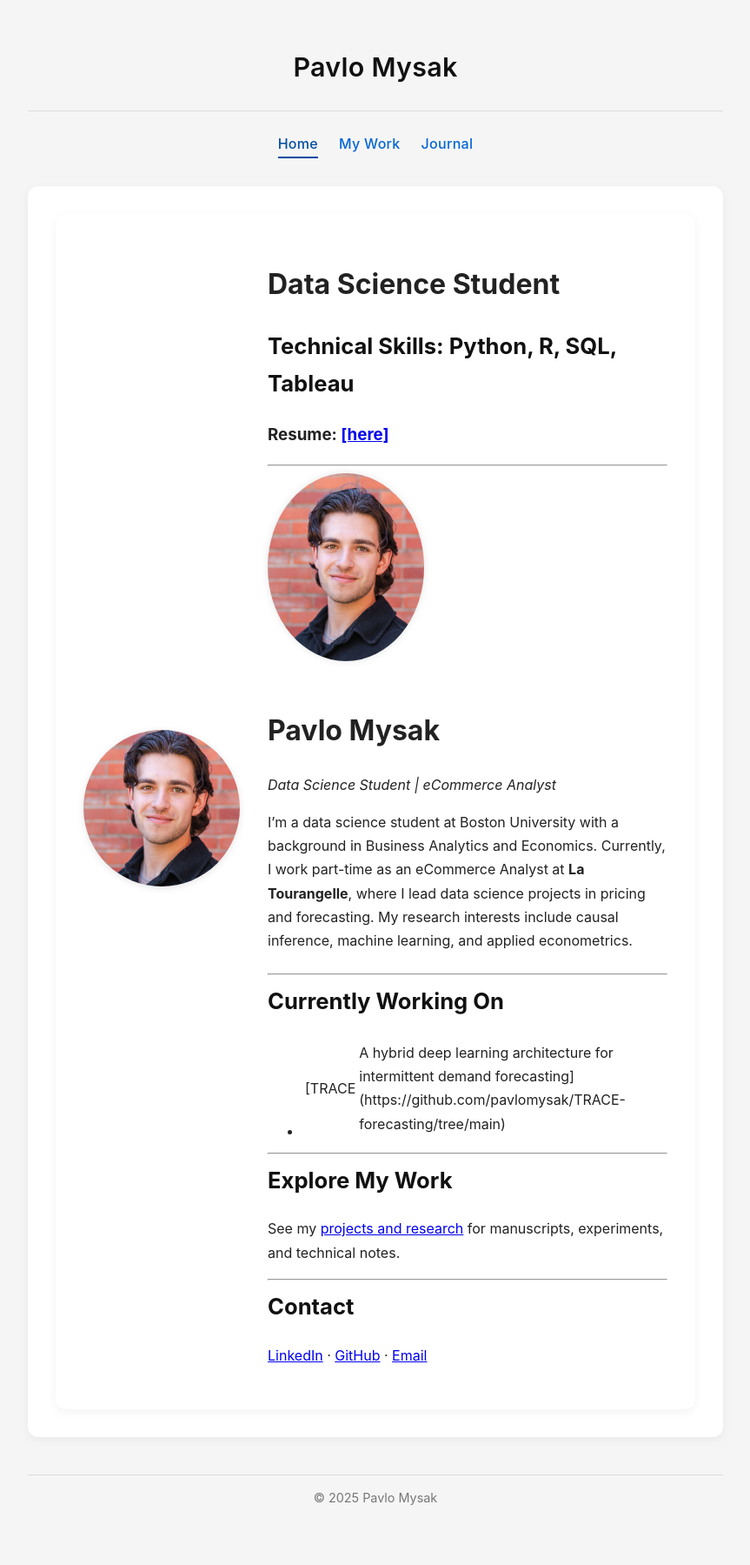
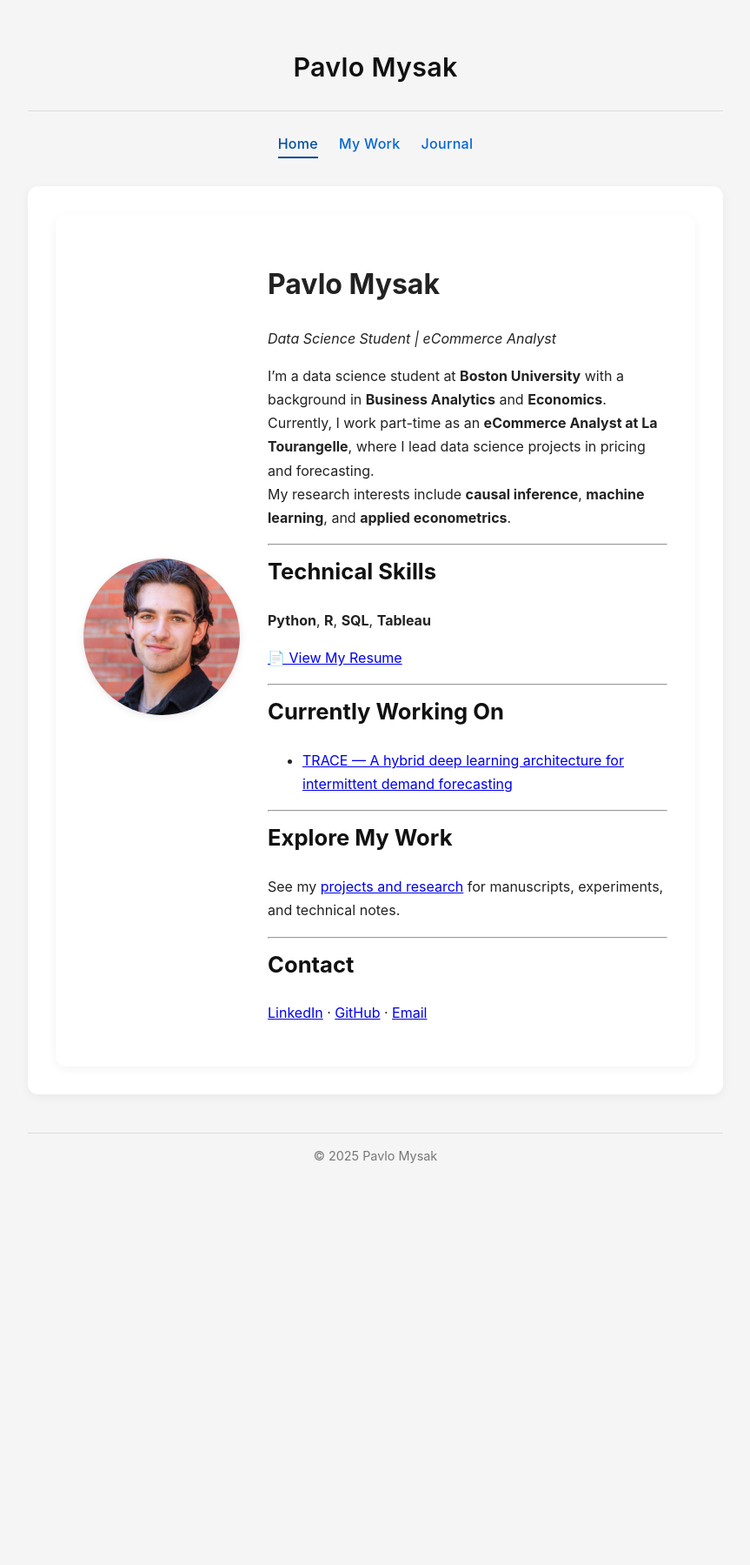
Before and after one commit to pavlomysak/pavlomysak.github.io, a Jekyll site: the page built from index.md, in a window 1280 px wide. Shown: the whole page at 87% size, without its empty margins (208-1071 px from the left). Built offline with Jekyll 4.4.1, drawn with Linux system fonts in a browser that asks for light colours; after the commit the page ends 1406 px from its top, so only the background shows below that.

Commit message:
Update index.md

```diff
--- a/index.md
+++ b/index.md
@@ -1,35 +1,26 @@
 ---
 layout: home
-title: Pavlo Mysak
+title: Home
 ---
 
-# Data Science Student
+# Pavlo Mysak
+_Data Science Student | eCommerce Analyst_
 
-## Technical Skills: Python, R, SQL, Tableau
+I’m a data science student at **Boston University** with a background in **Business Analytics** and **Economics**.
+Currently, I work part-time as an **eCommerce Analyst at La Tourangelle**, where I lead data science projects in pricing and forecasting.
+My research interests include **causal inference**, **machine learning**, and **applied econometrics**.
 
+---
 
-### Resume: [[here]](PavloMysak_Resume_DS_0731.pdf)
+## Technical Skills
+**Python**, **R**, **SQL**, **Tableau**
 
------
-
-
-<div style="display: flex; align-items: center; gap: 2rem; flex-wrap: wrap;">
-  <img src="/assets/headshot.jpg" alt="Pavlo Mysak" style="width:180px; border-radius:50%; box-shadow:0 0 10px rgba(0,0,0,0.1);" />
-
-  <div>
-    <h1>Pavlo Mysak</h1>
-    <p><em>Data Science Student | eCommerce Analyst </em></p>
-    <p>I’m a data science student at Boston University with a background in Business Analytics and Economics.
-    Currently, I work part-time as an eCommerce Analyst at <strong>La Tourangelle</strong>, where I lead data science projects in pricing and forecasting.
-    My research interests include causal inference, machine learning, and applied econometrics.</p>
-  </div>
-</div>
+[📄 View My Resume](PavloMysak_Resume_DS_0731.pdf)
 
 ---
 
 ## Currently Working On
-- [TRACE | A hybrid deep learning architecture for intermittent demand forecasting](https://github.com/pavlomysak/TRACE-forecasting/tree/main)
-
+- [TRACE — A hybrid deep learning architecture for intermittent demand forecasting](https://github.com/pavlomysak/TRACE-forecasting/tree/main)
 
 ---
 
```
